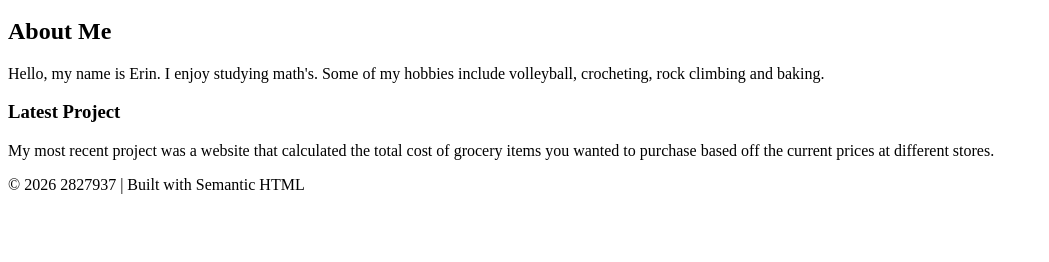
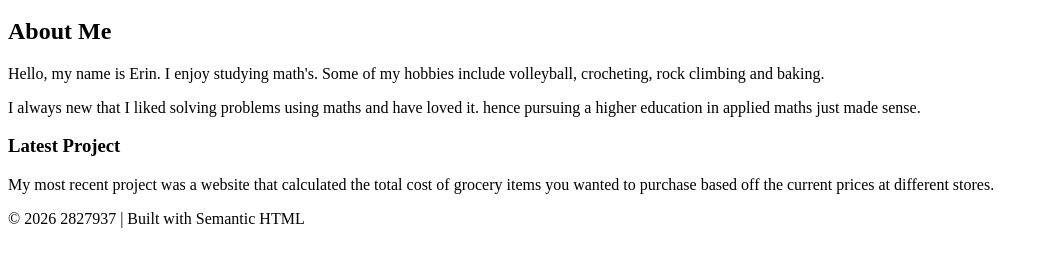
Before and after one commit to eskisten/2827937-portfolio, a plain HTML site: page index.html in a window 1280 px wide. Shown: the part 136-398 px from the top of the page, without its empty margins (0-1049 px from the left). Drawn offline with Linux system fonts and the light colour scheme.

Commit message:
More about me

```diff
--- a/index.html
+++ b/index.html
@@ -22,6 +22,7 @@
         <section>
             <h2>About Me</h2>
             <p> Hello, my name is Erin. I enjoy studying math's. Some of my hobbies include volleyball, crocheting, rock climbing and baking.</p>
+            <p>I always new that I liked solving problems using maths and have loved it. hence pursuing a higher education in applied maths just made sense.</p>
         </section>
 
         <article>
```
